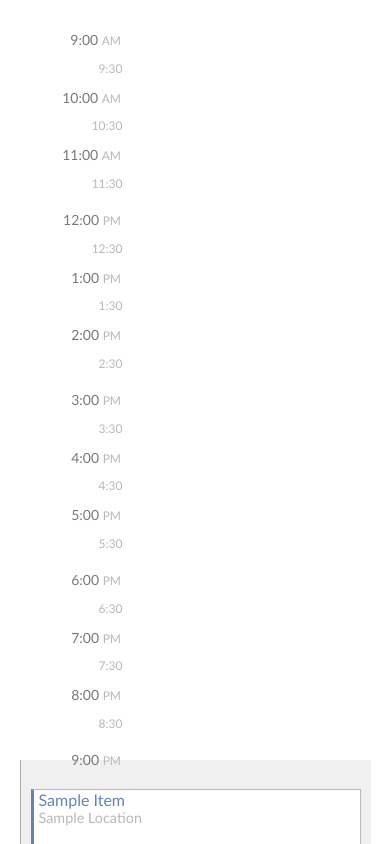
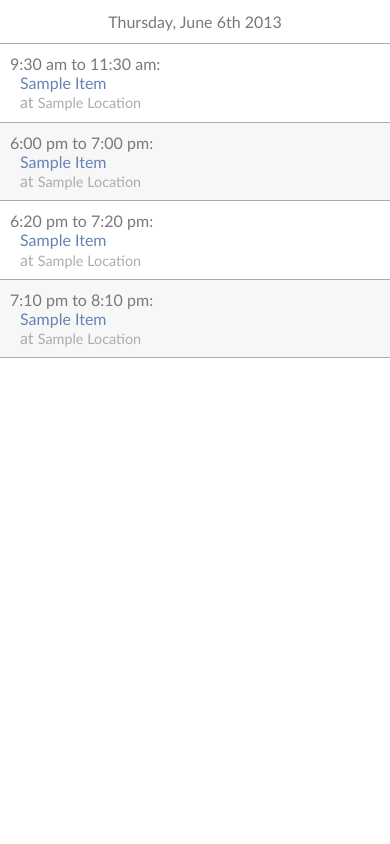
Before and after one commit to sathomas/test, a website: page build/index.html in a window 390 px wide. Shown: the top 844 px of the page. Drawn offline with Linux system fonts and the light colour scheme.

Commit message:
mobile viewport

```diff
--- a/src/js/app.js
+++ b/src/js/app.js
@@ -421,7 +421,16 @@ myApp.EventsAsList = Backbone.View.extend({
             this.collection.layout(this.options.startTime, this.options.endTime);
             var item = new myApp.EventAsListItem({model: event});
             item.render();
-            this.$el.append(item.render().el);
+            // For the mobile view, we want to make sure the
+            // new event is added in sorted order.
+            var index = _.sortedIndex(this.$el.find(item.tagName), item.el, function(item) {
+                return $(item).attr("data-top");
+            });
+            if (index === 0) {
+                this.$el.prepend(item.el);
+            } else {
+                this.$el.children().eq(index - 1).after(item.el);
+            }
         }
     }
 });
--- a/src/less/events.less
+++ b/src/less/events.less
@@ -3,6 +3,22 @@
 
 
 // Default version is desktop
+// Define key parameters for the display as variables
+
+@height:    720px;    // height of the display area
+@legendWidth: 5em;    // width of the legend
+@maxWidth:  600px;    // max width of the canvas (less legend and gutters)
+@gutter:     10px;    // size of gutters in canvas
+
+// Colors
+
+@legendColor: #797979;
+@legendLightColor: lighten(@legendColor, 20%);
+@eventsBorderColor: #A9A9A9;
+@titleColor: #6483B4;
+@locationColor: @legendLightColor;
+@eventBorderColor: @legendLightColor;
+@eventLeftBorderColor: @titleColor;
 
 #myApp {
     margin: 2em auto;
@@ -14,41 +30,40 @@
     .legend {
         float: left;
         position: relative;
-        height: 720px;
-        width: 7em;
+        top: -0.5em;
+        height: @height;
+        width: @legendWidth;
         li {
             position: absolute;
             .layout(top);
         }
         .major-tick {
-            font-size: 14px;
-            line-height: 16px;
+            font-size: 0.9em;
+            line-height: 1.11em;
             right: 0.75em;
-            color: #797979;
+            color: @legendColor;
             small {
-                font-size: 12px;
-                color: #B8B8B8;
+                font-size: 0.9em;
+                color: @legendLightColor;
             }
         }
         .minor-tick {
             right: 0.75em;
-            color: #B8B8B8;
-            font-size: 12px;
-            line-height: 16px;
+            color: @legendLightColor;
+            font-size: 0.75em;
+            line-height: 1.48em;
         }
     }
     .events-wrapper {
-        float: left;
-        width: 100%;
         background-color: #F0F0F0;
-        border-left: 1px #A9A9A9 solid;
-        margin-top: 8px;
-        padding: 0 0.625em;
-        max-width: 600px + 20px;
+        border-left: 1px @eventsBorderColor solid;
+        margin-left: @legendWidth;
+        padding: 0 @gutter;
+        max-width: @maxWidth + 2*@gutter;
     }
     .events {
         position: relative;
-        height: 720px;
+        height: @height;
         .event {
             position: absolute;
             .layout(height);
@@ -56,14 +71,14 @@
             .layout(top);
             .layout(left);
             background-color: white;
-            border: 1px #B8B8B8 solid;
-            border-left: 3px #6483B4 solid;
+            border: 1px @eventBorderColor solid;
+            border-left: 3px @eventLeftBorderColor solid;
             .event-times {
                 display: none;
             }
             .event-title {
                 display: block;
-                color: #6483B4;
+                color: @titleColor;
                 margin: 2px 5px;
             }
             .event-location-prefix {
@@ -73,9 +88,81 @@
                 font-size: 0.9em;
                 line-height: 1.111em;
                 display: block;
-                color: #B8B8B8;
+                color: @locationColor;
                 margin: 2px 5px;
             }
         }
     }
 }
+
+// Adjust styles for small viewport
+
+@media screen and (max-width: 400px) {
+    #myApp {
+        margin: 0;
+        width: 100%;
+        h1 {
+            width: 100%;
+            height: 44px;
+            line-height: 44px;
+            text-align: center;
+            display: block;
+            border-bottom: 1px @legendLightColor solid;
+            color: @legendColor;
+        }
+        .legend {
+            display: none;
+        }
+        .events-wrapper {
+            background-color: transparent;
+            border-left: none;
+            margin-left: 0;
+            padding: 0;
+        }
+        .events {
+            position: relative;
+            height: auto;
+            .event {
+                position: static;
+                height: auto;
+                min-height: 44px;
+                padding-top: 10px;
+                padding-bottom: 10px;
+                line-height: 1.2em;
+                width: 100% !important;
+                top: 0;
+                left: 0;
+                border: none;
+                border-bottom: 1px @legendLightColor solid;
+                .event-times {
+                    color: @legendColor;
+                    display: block;
+                    margin: 0px 10px;
+                }
+                .event-title {
+                    display: block;
+                    color: @titleColor;
+                    margin: 0px 20px;
+                }
+                .event-location-prefix {
+                    display: inline;
+                    margin: 0px 0px 0px 20px;
+                    color: @locationColor;
+                }
+                .event-location {
+                    font-size: 0.9em;
+                    line-height: 1.111em;
+                    display: inline;
+                    color: @locationColor;
+                    margin: 0;
+                }
+            }
+            li:nth-child(odd) {
+                background-color: white;
+            }
+            li:nth-child(even) {
+                background-color: darken(white, 3%);
+            }
+        }
+    }
+}
```
Also changed, not shown: codekit-config.json (+71 -71 lines), build/css/styles.min.css, build/js/scripts.min.js.
